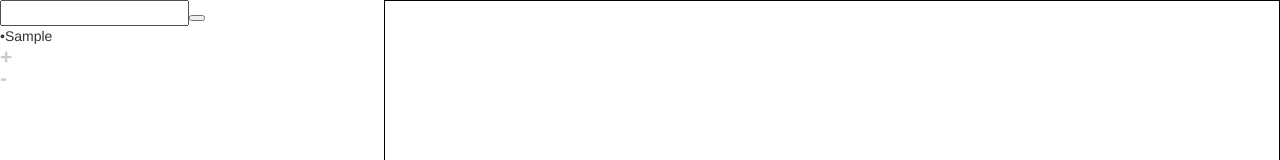
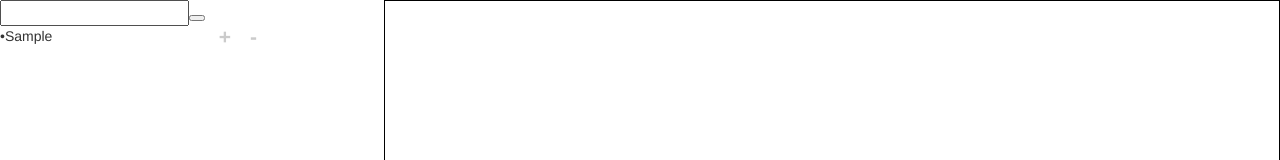
Before and after one commit to JaydenElliott/Branch-It, a React (Create React App) app in the folder treevy_client/: page / in a window 1280 px wide. Both pictures are taken after typing "Sample" into the empty fields and a click on the button 197 px from the left and 18 px from the top of the page. Shown: the top 160 px of the page. Built offline with nearby package versions, Linux system fonts and the light colour scheme.

Commit message:
FIX: updated renerList grid to better manage styles. Fixed indent bug.

```diff
--- a/treevy_client/src/componentStyles/listHandling/renderList.css
+++ b/treevy_client/src/componentStyles/listHandling/renderList.css
@@ -1,26 +1,32 @@
-#arranged {
+.lists-container {
   display: grid;
-  grid-template-columns: 20% 1% 78%;
-  grid-template-rows: 100%;
-  gap: 0px 0px 0px;
-  grid-template-areas: . . .;
+  grid-template-columns: 100px 100px 50px 50px;
+  grid-template-rows: 1fr;
+  gap: 0px 0px;
+  grid-template-areas: "content-container gap add-container delete-container";
 }
 
-#goToLeft {
+.content-container {
+  grid-area: content-container;
   display: flex;
   flex-direction: row;
   justify-content: flex-start;
 }
 
+.gap {
+  grid-area: gap;
+}
 
+.add-container {
+  grid-area: add-container;
+  display: flex;
+  flex-direction: row;
+  justify-content: center;
+}
 
-/* .modalStyle {
-  content: {
-    top: 50%,
-    left: 50%,
-    right: auto,
-    bottom: auto,
-    marginRight: -50%,
-    transform: translate(-50%, -50%),
-  },
-}; */
+.delete-container {
+  grid-area: delete-container;
+  display: flex;
+  flex-direction: row;
+  justify-content: flex-start;
+}
--- a/treevy_client/src/components/listHandling/listHandler.tsx
+++ b/treevy_client/src/components/listHandling/listHandler.tsx
@@ -12,7 +12,7 @@ import "../../componentStyles/listHandling/listHandler.css";
 var WIDTH = 2;
 var root_coordinate = [400, 50];
 var xscale = 40;
-var yscale = 100;
+var yscale = 60;
 
 /**
  * An invisible node is required for the graph generation
@@ -177,19 +177,6 @@ export default class ListHandler extends Component<any, ListHandlerState> {
   };
 
   getFlowJson = () => {
-    // let rootNode = this.state.items[0];
-    // let rootElemDetails = {
-    //   id: rootNode.location.toString(),
-    //   data: { label: rootNode.content },
-    //   position: { x: rootNode.coordinates[0], y: rootNode.coordinates[1] },
-    //   style: {
-    //     backgroundColor: "white",
-    //     // border: "0px",
-    //     cursor: "unset",
-    //     hover: "white",
-    //   },
-    // };
-    // let newGraphElements: any = [rootElemDetails];
     let newGraphElements: any = [];
     if (this.state.items.length > 0) {
       for (let i = 1; i < this.state.items.length; i++) {
--- a/treevy_client/src/components/listHandling/renderGraph.tsx
+++ b/treevy_client/src/components/listHandling/renderGraph.tsx
@@ -17,8 +17,20 @@ export default class RenderGraph extends Component<any, any> {
     super(props);
   }
 
-  testing = () => {
-    return console.log(this.props.graphElem);
+  getFlowJson = () => {
+    let newGraphElements: any = [];
+    if (this.props.items.length > 0) {
+      for (let i = 1; i < this.props.items.length; i++) {
+        let item = this.props.items[i];
+        let newElement = {
+          id: item.location.toString(),
+          data: { label: item.content },
+          position: { x: item.coordinates[0], y: item.coordinates[1] },
+        };
+        newGraphElements.push(newElement);
+      }
+    }
+    return newGraphElements;
   };
 
   render() {
--- a/treevy_client/src/components/listHandling/renderList.tsx
+++ b/treevy_client/src/components/listHandling/renderList.tsx
@@ -95,20 +95,22 @@ export default class RenderList extends Component<any, any> {
   renderLists = () => {
     if (this.props.parent.content != "") {
       return (
-        <div>
         <div
+          className="lists-container"
           style={{
-              marginLeft:
-                (this.props.parent.location[0] * 20).toString() + "px",
+            marginLeft: (this.props.parent.location[0] * 20).toString() + "px",
           }}
         >
+          <div className="content-container">
             <span>&#8226;</span>
             {this.props.parent.content}
           </div>
-          <div className="modal-open-close" id={"goToLeft"}>
+          <div className="gap" />
+          <div className="add-container">
             <button type="button" className="close" onClick={this.setModalOn}>
               +
             </button>
+          </div>
           <div className="modal">
             <Modal isOpen={this.state.modalShow} style={modalStyle}>
               Add nested item
@@ -124,8 +126,7 @@ export default class RenderList extends Component<any, any> {
               <button onClick={this.setModalOff}>Cancel</button>
             </Modal>
           </div>
-          </div>
-          <div className="RemoveButton" id={"goToLeft"}>
+          <div className="delete-container" id={"goToLeft"}>
             <button
               type="button"
               className="close"
```
Lines whose indentation alone changed are shown as unchanged.
